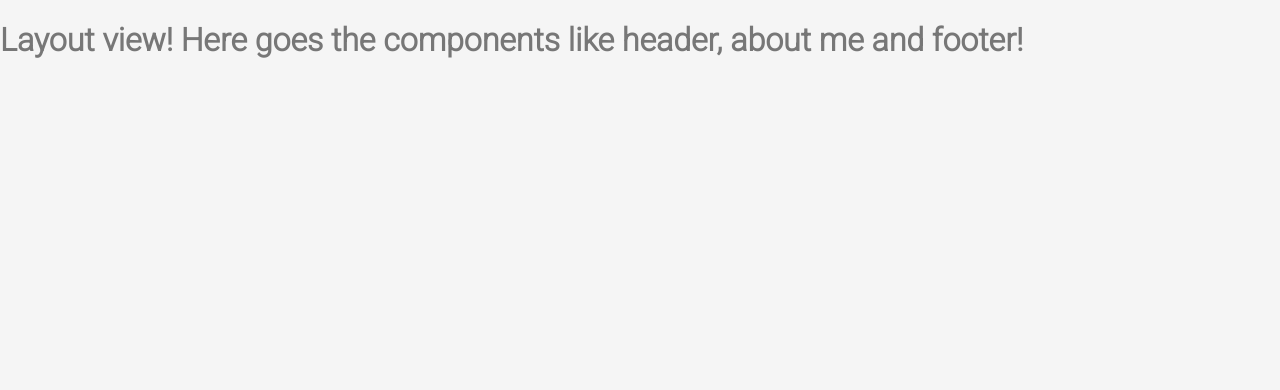
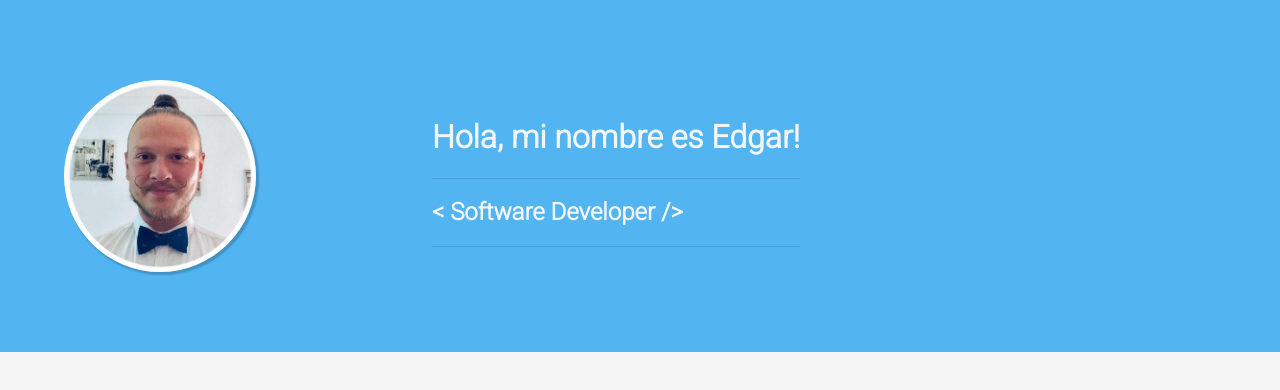
Before and after one commit to Edgarmontenegro123/portfolio, a React (Vite) app: page / in a window 1280 px wide. Shown: the top 390 px of the page. Built offline with nearby package versions, Linux system fonts and the light colour scheme.

Commit message:
⚒️ Add Header component

```diff
--- /dev/null
+++ b/src/Components/Header/Header.jsx
@@ -0,0 +1,15 @@
+import './Header.scss'
+import MainImage from "../MainImage/MainImage.jsx";
+import Title from "../Title/Title.jsx";
+
+const Header = () => {
+    return(
+        <>
+            <div className='divHeader'>
+                <MainImage/>
+                <Title/>
+            </div>
+        </>
+    )
+}
+export default Header
--- /dev/null
+++ b/src/Components/Header/Header.scss
@@ -0,0 +1,11 @@
+@import '../../index';
+
+.divHeader{
+  display: flex;
+  align-items: center;
+  color: $textLight;
+  background-color: $blueLight;
+  margin-top: 0;
+  padding: 1rem;
+  height: 20rem;
+}
--- /dev/null
+++ b/src/Components/MainImage/MainImage.jsx
@@ -0,0 +1,11 @@
+import Photo from "../../assets/Images/edgar.jpeg";
+import './MainImage.scss';
+
+const MainImage = () => {
+    return(
+        <>
+            <img src={Photo} className='myImage' alt=''/>
+        </>
+    )
+}
+export default MainImage
--- /dev/null
+++ b/src/Components/MainImage/MainImage.scss
@@ -0,0 +1,10 @@
+@import '../../index';
+
+.myImage{
+  margin-right: 1rem;
+  margin-left: 3rem;
+  height: 12rem;
+  width: 12rem;
+  box-shadow: 2px 2px 2px 1px rgba(0, 0, 0, 0.2);
+  border-radius: 50%;
+}
--- /dev/null
+++ b/src/Components/Title/Title.jsx
@@ -0,0 +1,16 @@
+import './Title.scss'
+
+const Title = () => {
+    let p = '<'
+    let q = '/>'
+
+    return(
+        <div className='title'>
+            <h1>Hola, mi nombre es <b>Edgar</b>!</h1>
+            <hr className='title__divider' />
+            <h2><b>{p} Software Developer {q}</b></h2>
+            <hr className='title__divider' />
+        </div>
+    )
+}
+export default Title
--- /dev/null
+++ b/src/Components/Title/Title.scss
@@ -0,0 +1,10 @@
+@import '../../index.scss';
+
+.title{
+  margin-left: 10rem;
+  &__divider{
+    border: none;
+    height: 1px;
+    background-color: $divider;
+  }
+}
--- a/src/Views/Layout.jsx
+++ b/src/Views/Layout.jsx
@@ -1,6 +1,8 @@
+import Header from "../Components/Header/Header.jsx";
+
 const Layout = () => {
     return (
-        <h1>Layout view! Here goes the components like header, about me and footer!</h1>
+        <Header/>
     )
 }
 
--- a/src/index.scss
+++ b/src/index.scss
@@ -3,11 +3,12 @@
 $bgMain: rgb(37, 37, 37);
 $textLight: whitesmoke;
 $textDark: #1e2432;
-$red: rgb(255, 64, 64);
 $darkRed: #c3112d;
 $redUnilingo: rgb(222, 46, 57);
 $textMed: rgb(100,100,100);
 $textSoft: rgb(221, 221, 221);
+$blueLight: #52B5F2;
+$divider: rgba(0, 0, 0, 0.12);
 
 body {
   margin: 0;
```
Also changed, not shown: src/assets/Images/edgar.jpeg (added).
